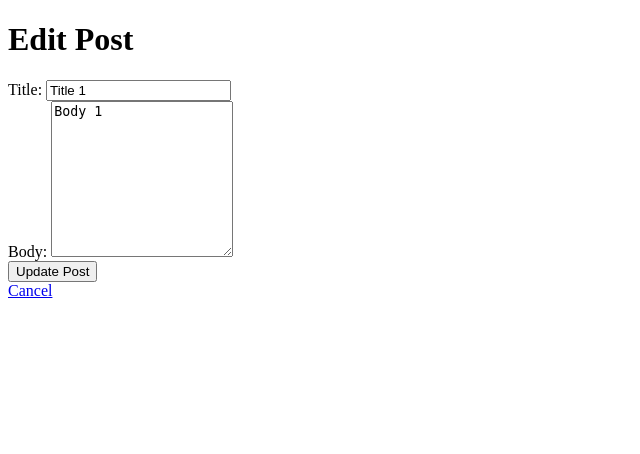
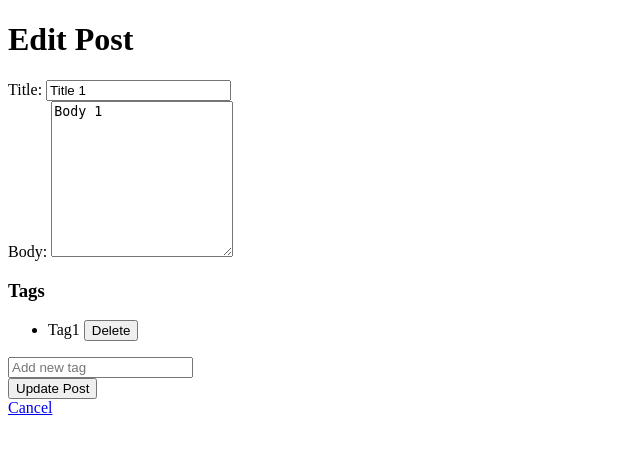
Before and after one commit to Mohamad-Jamal-J/write-and-shine-gsg-mrdt, a Django app: template templates/post_edit.html in a window 1280 px wide. Shown: the top 454 px of the page, without its empty margins (0-640 px from the left). Run offline with Django 5.2, Linux system fonts and the light colour scheme; the template is opened without the code that fills it: values that come from a table or form of the project are taken from there, others are empty; data comes from the database, SQL or seed files in the repository; both versions use the stored data as it was after the commit.

Commit message:
Allow user to edit tags, remove tags or add new tags

```diff
--- a/templates/post_edit.html
+++ b/templates/post_edit.html
@@ -18,6 +18,20 @@
             <label for="body">Body:</label>
             <textarea id="body" name="body" rows="10" required>{{ post.body }}</textarea>
         </div>
+
+        <div>
+            <h3>Tags</h3>
+            <ul>
+                {% for tag in post.tags.all %}
+                    <li>
+                        {{ tag.name }}
+                        <button type="submit" name="delete_tag" value="{{ tag.id }}">Delete</button>
+                    </li>
+                {% endfor %}
+            </ul>
+            <input type="text" id="new_tag" name="new_tag" placeholder="Add new tag">
+        </div>
+
         <button type="submit">Update Post</button>
     </form>
 
```
Also changed, not shown: posts/views.py (+28 -12 lines), db.sqlite3.
